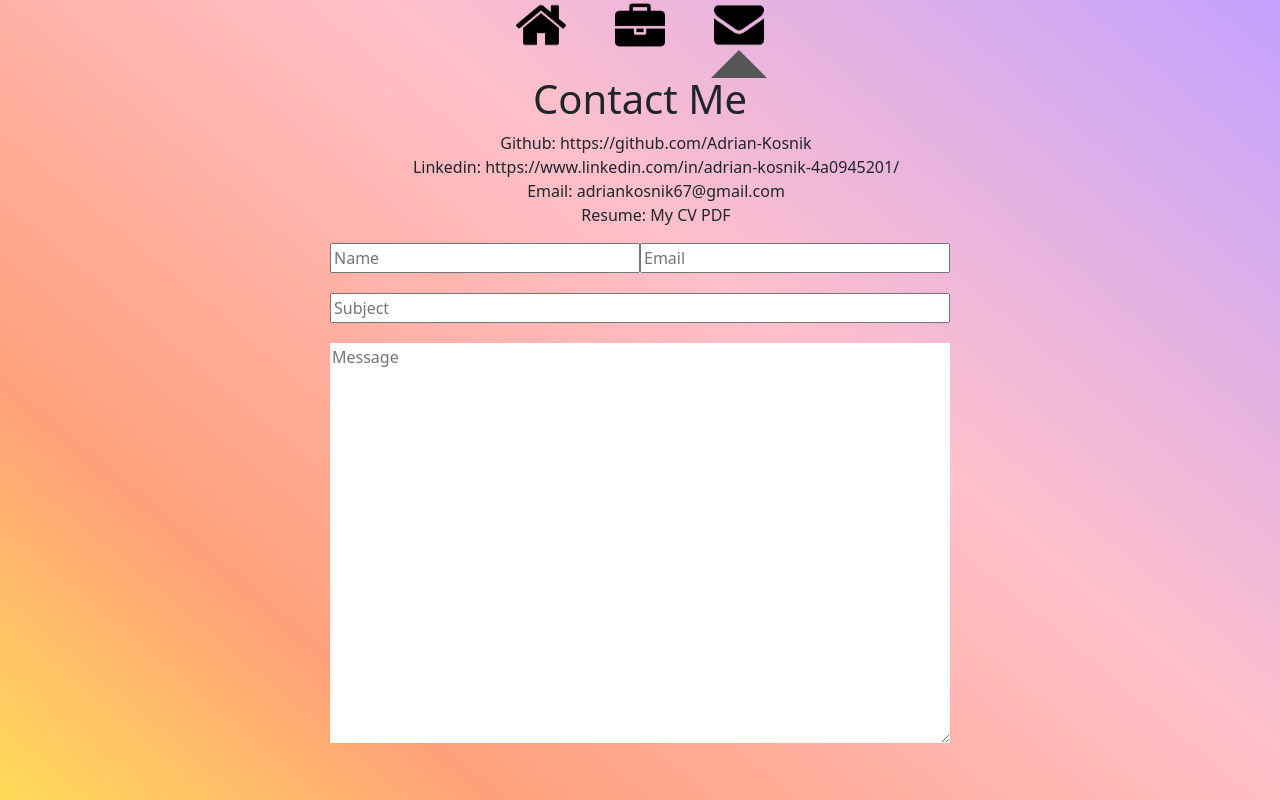
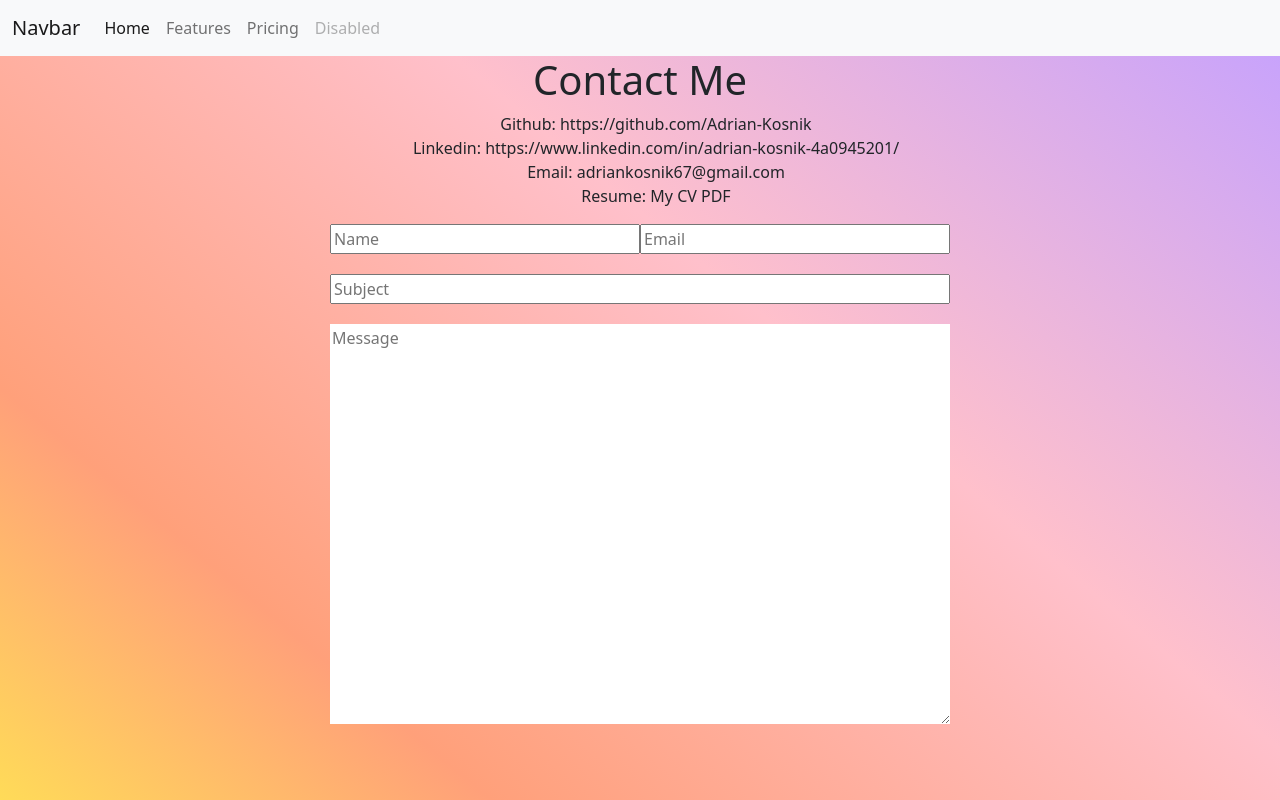
Before and after one commit to Adrian-Kosnik/personal-portfolio, a React (Create React App) app: page /Contact in a window 1280 px wide. Built offline with nearby package versions, Linux system fonts and the light colour scheme.

Commit message:
I have removed previous navbar and inserted bootstrap navbar instead

```diff
--- a/src/App.js
+++ b/src/App.js
@@ -4,21 +4,12 @@
 import Contact from './Pages/Contact';
 import Navbar from './Header/Navbar';
 import { Route, Routes } from "react-router-dom";
-import Pointer from './Header/Pointer';
 
 function App() {
 
   return (
     <div className='appContainer'>
-      <div className='container col-3'>
-        <Navbar />
-        <Routes>
-          <Route path="/" element={<Pointer />} />
-          <Route path="/personal-portfolio" element={<Pointer />} />
-          <Route path="/ProjectGallery" element={<Pointer />} />
-          <Route path="/Contact" element={<Pointer />} />
-        </Routes>
-      </div>
+      <Navbar />
       <div className='container'>
         <Routes>
           <Route path="/" element={<Home />} />
--- a/src/Header/Navbar.js
+++ b/src/Header/Navbar.js
@@ -1,20 +1,49 @@
 import React from "react";
-import { Link, useMatch, useResolvedPath } from "react-router-dom";
+// import { Link, useMatch, useResolvedPath } from "react-router-dom";
+
+// function Navbar() {
+//     return (
+//         <div className="outerNavContainer">
+//             <CustomLink to="/"><img src={require("../assets/icons/home.png")} className="home" /></CustomLink>
+//             <CustomLink to="/ProjectGallery"><img src={require("../assets/icons/briefcase.png")} className="projects" /></CustomLink>
+//             <CustomLink to="/Contact"><img src={require("../assets/icons/envelope.png")} className="contact" /></CustomLink>
+//         </div>
+//     );
+// };
 
 function Navbar() {
     return (
-        <div className="outerNavContainer">
-            <CustomLink to="/"><img src={require("../assets/icons/home.png")} className="home" /></CustomLink>
-            <CustomLink to="/ProjectGallery"><img src={require("../assets/icons/briefcase.png")} className="projects" /></CustomLink>
-            <CustomLink to="/Contact"><img src={require("../assets/icons/envelope.png")} className="contact" /></CustomLink>
-        </div>
+        <nav class="navbar navbar-expand-lg bg-light">
+            <div class="container-fluid">
+                <a class="navbar-brand" href="#">Navbar</a>
+                <button class="navbar-toggler" type="button" data-bs-toggle="collapse" data-bs-target="#navbarNav" aria-controls="navbarNav" aria-expanded="false" aria-label="Toggle navigation">
+                    <span class="navbar-toggler-icon"></span>
+                </button>
+                <div class="collapse navbar-collapse" id="navbarNav">
+                    <ul class="navbar-nav">
+                        <li class="nav-item">
+                            <a class="nav-link active" aria-current="page" href="#">Home</a>
+                        </li>
+                        <li class="nav-item">
+                            <a class="nav-link" href="#">Features</a>
+                        </li>
+                        <li class="nav-item">
+                            <a class="nav-link" href="#">Pricing</a>
+                        </li>
+                        <li class="nav-item">
+                            <a class="nav-link disabled">Disabled</a>
+                        </li>
+                    </ul>
+                </div>
+            </div>
+        </nav>
     );
 };
 
-function CustomLink({to, children, ...props}) {
-    const resolvedPath = useResolvedPath(to);
-    const isActive = useMatch({ path: resolvedPath.pathname, end: true })
-    return <Link className={isActive ? "active" : ""} to={to} {...props}>{children}</Link>
-};
+// function CustomLink({to, children, ...props}) {
+//     const resolvedPath = useResolvedPath(to);
+//     const isActive = useMatch({ path: resolvedPath.pathname, end: true })
+//     return <Link className={isActive ? "active" : ""} to={to} {...props}>{children}</Link>
+// };
 
 export default Navbar;
```
